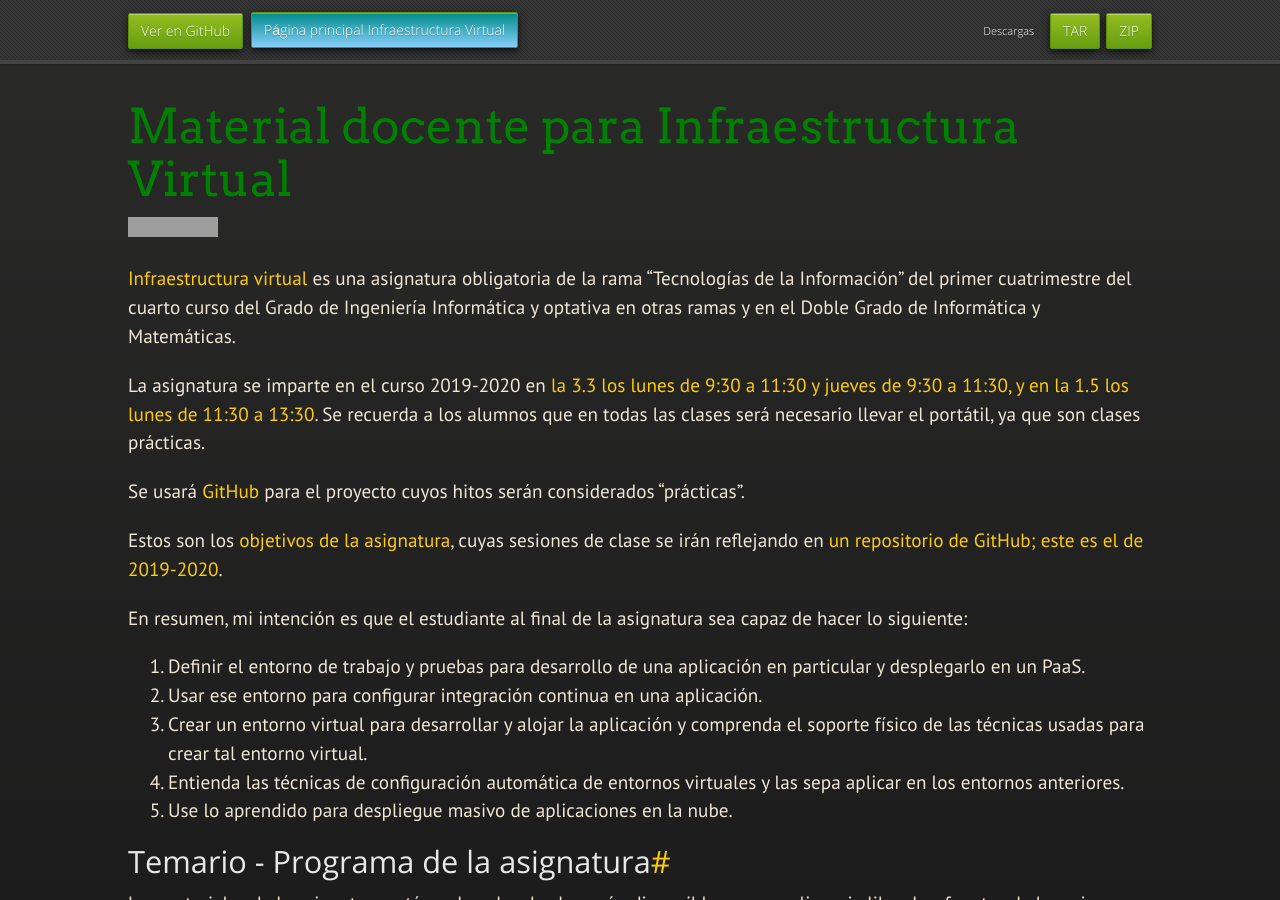
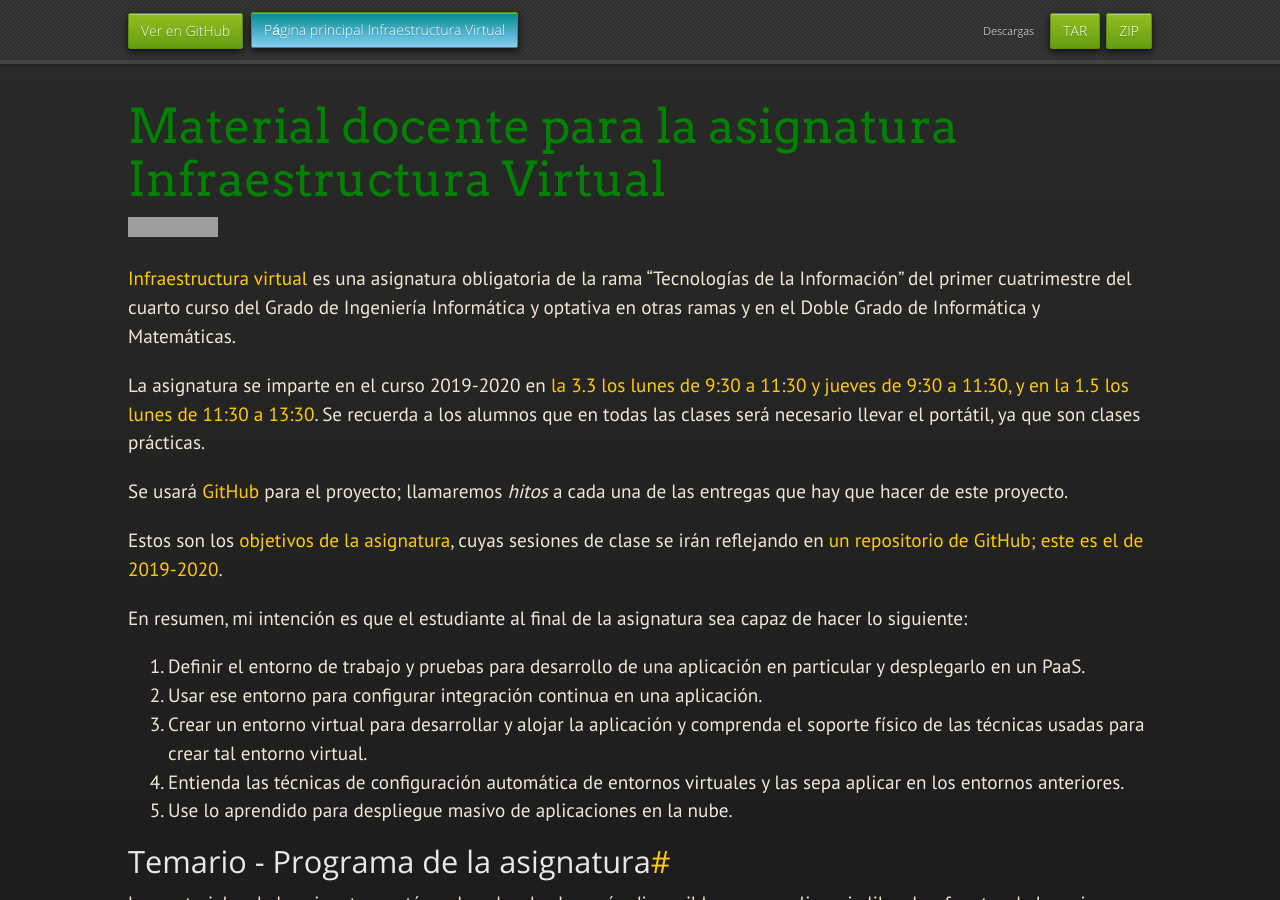
Before and after one commit to JJ/IV, a Jekyll site: the page built from index.md, in a window 1280 px wide and 900 px high. Built offline with Jekyll 4.4.1, drawn with Linux system fonts in a browser that asks for light colours; nearby versions of some CDN libraries; some web fonts are replaced; our own code applies the rules of GitHub Pages for plain Markdown files; grey boxes are pictures that could not be loaded.

Commit message:
Sync index.md de master a gh-pages

```diff
--- a/index.md
+++ b/index.md
@@ -3,7 +3,7 @@ layout: index
 
 
 ---
-# Material docente para Infraestructura Virtual
+# Material docente para la asignatura Infraestructura Virtual
 
 [![Build Status](https://travis-ci.org/JJ/IV.svg?branch=master)](https://travis-ci.org/JJ/IV)
 
@@ -18,7 +18,7 @@ Se recuerda a los alumnos que en todas las clases será necesario llevar el port
 
 
 Se usará
-[GitHub](http://github.com) para el proyecto cuyos hitos serán considerados "prácticas".
+[GitHub](http://github.com) para el proyecto; llamaremos *hitos* a cada una de las entregas que hay que hacer de este proyecto.
 
 Estos son los [objetivos de la asignatura](documentos/objetivos), cuyas sesiones de clase se irán reflejando en [un repositorio de GitHub; este es el de 2019-2020](https://github.com/JJ/IV-19-20).
 
```
